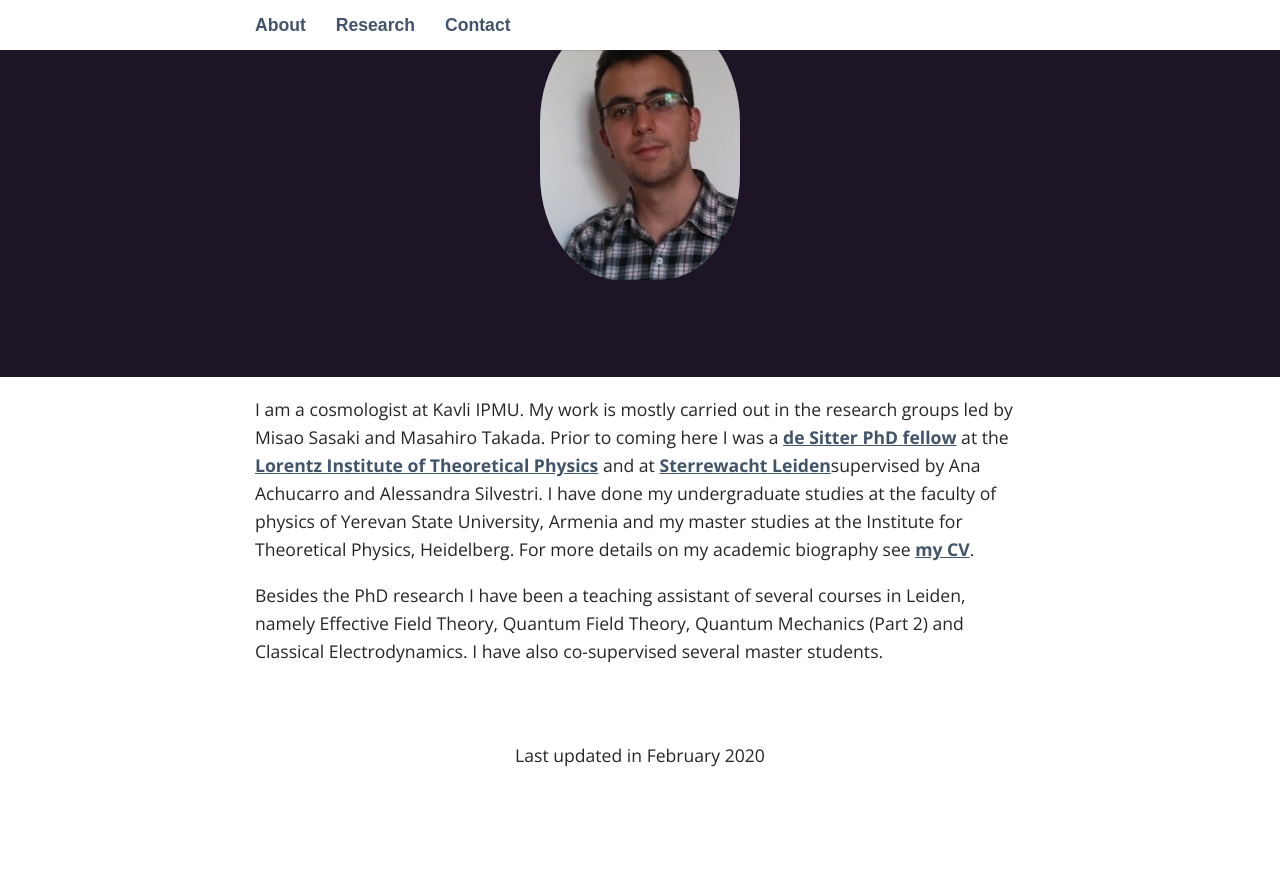
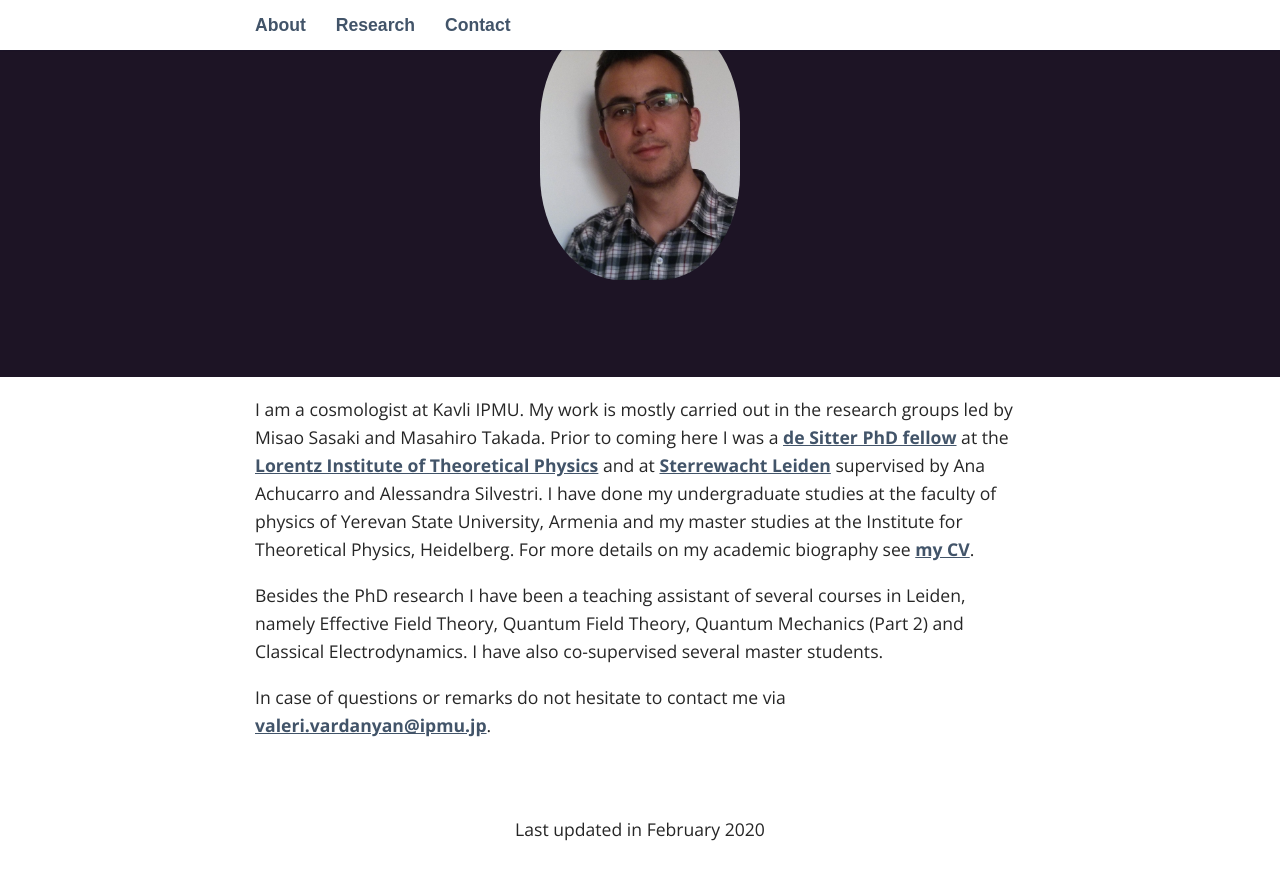
Before and after one commit to valerivardanyan/valerivardanyan.github.io, a Jekyll site: the page built from _pages/01_about.md, in a window 1280 px wide and 900 px high, scrolled down 123 px. Shown: the top 880 px of the window. Built offline with Jekyll 4.4.1, drawn with Linux system fonts in a browser that asks for light colours; some web fonts are replaced; before the commit the page ends 949 px from its top, so only the background shows below that.

Commit message:
Some small changes.

```diff
--- a/_pages/01_about.md
+++ b/_pages/01_about.md
@@ -4,8 +4,10 @@ title: About
 permalink: /about/
 ---
 
-I am a cosmologist at Kavli IPMU. My work is mostly carried out in the research groups led by Misao Sasaki and Masahiro Takada. Prior to coming here I was a [de Sitter PhD fellow](http://leidendesitter.nl/de_Sitter/Welcome.html) at the [Lorentz Institute of Theoretical Physics](https://www.lorentz.leidenuniv.nl/) and at [Sterrewacht Leiden](https://local.strw.leidenuniv.nl/)supervised by Ana Achucarro and Alessandra Silvestri. I have done my undergraduate studies at the faculty of physics of Yerevan State University, Armenia and my master studies at the Institute for Theoretical Physics, Heidelberg. For more details on my academic biography see [my CV](/files/Valeri_Vardanyan_CV.pdf).
-
+I am a cosmologist at Kavli IPMU. My work is mostly carried out in the research groups led by Misao Sasaki and Masahiro Takada. Prior to coming here I was a [de Sitter PhD fellow](http://leidendesitter.nl/de_Sitter/Welcome.html) at the [Lorentz Institute of Theoretical Physics](https://www.lorentz.leidenuniv.nl/) and at [Sterrewacht Leiden](https://local.strw.leidenuniv.nl/) supervised by Ana Achucarro and Alessandra Silvestri. I have done my undergraduate studies at the faculty of physics of Yerevan State University, Armenia and my master studies at the Institute for Theoretical Physics, Heidelberg. For more details on my academic biography see [my CV](/files/Valeri_Vardanyan_CV.pdf).
 
 
 Besides the PhD research I have been a teaching assistant of several courses in Leiden, namely Effective Field Theory, Quantum Field Theory, Quantum Mechanics (Part 2) and Classical Electrodynamics. I have also co-supervised several master students.
+
+
+In case of questions or remarks do not hesitate to contact me via [valeri.vardanyan@ipmu.jp](valeri.vardanyan@ipmu.jp).
```
